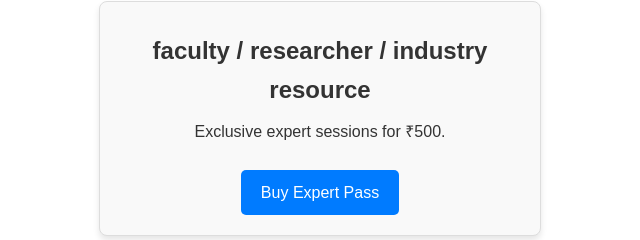
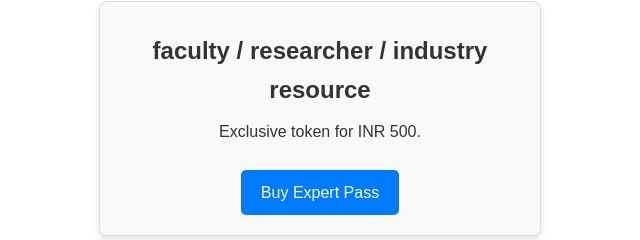
Before and after one commit to DICRAJKOT/semicon, a plain HTML site: page index.html in a window 1280 px wide. Shown: the part 1089-1329 px from the top of the page, 320-960 px from the left. Drawn offline with Linux system fonts and the light colour scheme.

Commit message:
Update index.html

```diff
--- a/index.html
+++ b/index.html
@@ -232,7 +232,7 @@
         </div>
         <div class="card">
             <h3>faculty / researcher / industry resource </h3>
-            <p>Exclusive expert sessions for ₹500.</p>
+            <p>Exclusive token for INR 500.</p>
             <a href="https://forms.gle/KuufTok1A723YP9Z8" class="btn">Buy Expert Pass</a>
         </div>
     </section>
```
